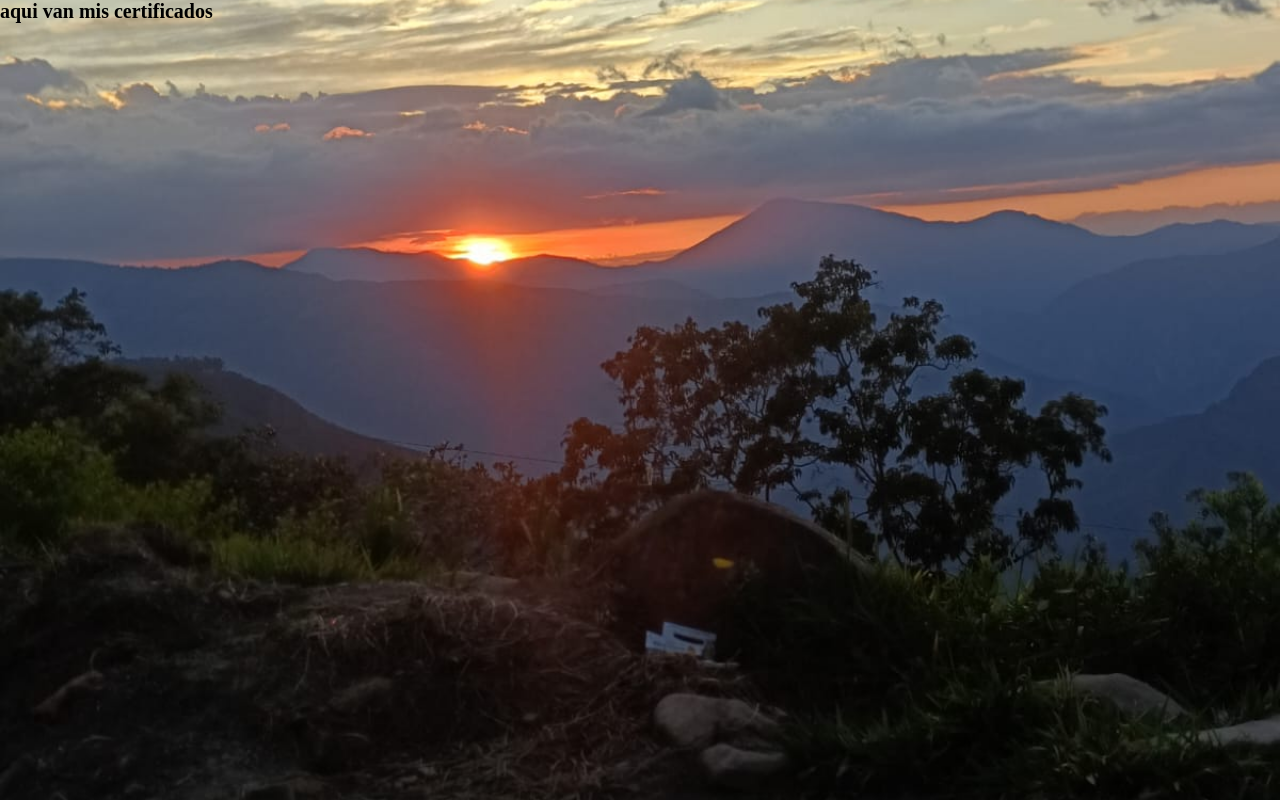
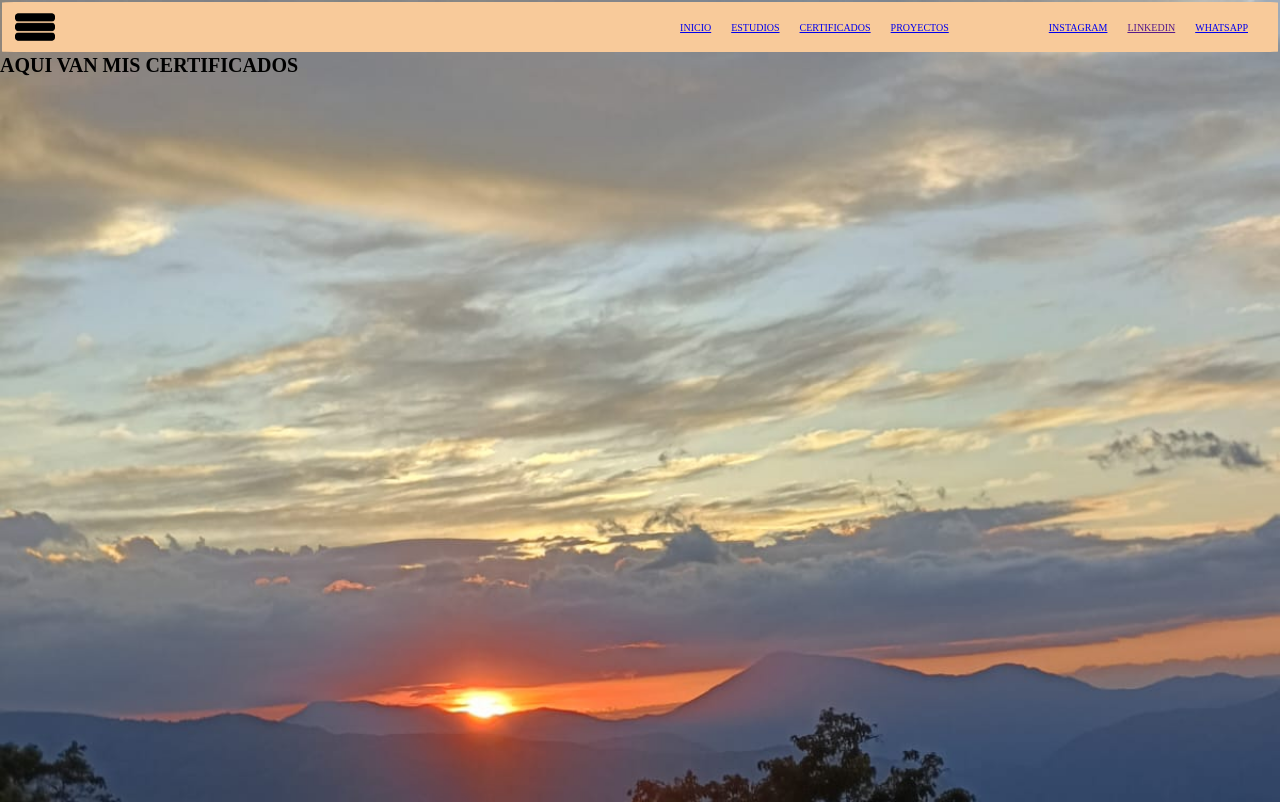
Before and after one commit to JoseDB475/PORTAFOLIO, a plain HTML site: page certificados.html in a window 1280 px wide. Drawn offline with Linux system fonts and the light colour scheme.

Commit message:
avance portafolio 17 marzo

```diff
--- a/certificados.css
+++ b/certificados.css
@@ -0,0 +1,51 @@
+* {
+    margin: 0;
+    padding: 0;
+    box-sizing: 0;
+}
+
+header {
+    background-color: rgb(248, 202, 154);
+    padding: 10px;
+    height: 50px;
+    margin: 0.2rem;
+    border-radius: 1%;
+    display: flex;
+    /* este atributo sirve para separ elementos en el eje  x */
+    justify-content: space-between;
+    /* este atributo centra en el eje y */
+    align-items: center;
+}
+
+.menu__list{
+         display: flex;
+         gap: 20px;
+
+}
+
+.titulo_principal {
+    text-wrap: balance;
+    text-align: center;
+    font-family: Georgia, 'Times New Roman', Times, serif;
+    color: rgb(234, 240, 233);
+}
+
+.menu_logo{
+    display: flex;
+    height: 40px;
+    width: 2rem;
+    margin: 3.1rem;
+    margin-left: 0.3rem;
+}
+
+.menu_navegacion{
+    display:flex;
+    gap: 100px;
+    color: aliceblue;
+    margin-right:2rem;
+
+}
+.menu__list{
+    /* este atributo sirve para quitarle los puntos a las listas */
+    list-style: none;
+}
--- a/certificados.html
+++ b/certificados.html
@@ -12,7 +12,38 @@
 
 <body>
 
-    <h1>aqui van mis certificados</h1>
+
+    <header>
+
+        <div>
+            <a href="" class="menu_logo"><img src="menu.png" alt="menu"></a>
+        </div>
+
+        <nav class="menu_navegacion">
+
+            <ul class="menu__list">
+
+                <a href="#"><li class="INICIO">INICIO</li></a>
+                <a href="estudios.html"><li class="ESTUDIOS">ESTUDIOS</li></a>
+                <a href="certificados.html"><li class="certificados">CERTIFICADOS</li></a>
+                <a href="proyectos.html"><li class="proyectos">PROYECTOS</li></a>
+
+            </ul>
+
+            <ul class="menu__list">
+
+                <a href="https://www.instagram.com/bmwcasivuela?utm_source=qr&igsh=aDB1NXYyMTd3MDNt"><li class="instagram">INSTAGRAM</li></a>
+                <a href=""><li class="linkedin">LINKEDIN</li></a>
+                <a href="https://wa.me/573193405515"><li class="whatsapp">WHATSAPP</li></a>
+
+            </ul>
+        </nav>
+
+    </header>
+
+    <Main>
+        <H1>AQUI VAN MIS CERTIFICADOS</H1>
+    </Main>
 
 </body>
 </html>
--- a/estudios.css
+++ b/estudios.css
@@ -0,0 +1,51 @@
+* {
+    margin: 0;
+    padding: 0;
+    box-sizing: 0;
+}
+
+header {
+    background-color: rgb(248, 202, 154);
+    padding: 10px;
+    height: 50px;
+    margin: 0.2rem;
+    border-radius: 1%;
+    display: flex;
+    /* este atributo sirve para separ elementos en el eje  x */
+    justify-content: space-between;
+    /* este atributo centra en el eje y */
+    align-items: center;
+}
+
+.menu__list{
+         display: flex;
+         gap: 20px;
+
+}
+
+.titulo_principal {
+    text-wrap: balance;
+    text-align: center;
+    font-family: Georgia, 'Times New Roman', Times, serif;
+    color: rgb(234, 240, 233);
+}
+
+.menu_logo{
+    display: flex;
+    height: 40px;
+    width: 2rem;
+    margin: 3.1rem;
+    margin-left: 0.3rem;
+}
+
+.menu_navegacion{
+    display:flex;
+    gap: 100px;
+    color: aliceblue;
+    margin-right:2rem;
+
+}
+.menu__list{
+    /* este atributo sirve para quitarle los puntos a las listas */
+    list-style: none;
+}
--- a/proyectos.css
+++ b/proyectos.css
@@ -0,0 +1,51 @@
+* {
+    margin: 0;
+    padding: 0;
+    box-sizing: 0;
+}
+
+header {
+    background-color: rgb(248, 202, 154);
+    padding: 10px;
+    height: 50px;
+    margin: 0.2rem;
+    border-radius: 1%;
+    display: flex;
+    /* este atributo sirve para separ elementos en el eje  x */
+    justify-content: space-between;
+    /* este atributo centra en el eje y */
+    align-items: center;
+}
+
+.menu__list{
+         display: flex;
+         gap: 20px;
+
+}
+
+.titulo_principal {
+    text-wrap: balance;
+    text-align: center;
+    font-family: Georgia, 'Times New Roman', Times, serif;
+    color: rgb(234, 240, 233);
+}
+
+.menu_logo{
+    display: flex;
+    height: 40px;
+    width: 2rem;
+    margin: 3.1rem;
+    margin-left: 0.3rem;
+}
+
+.menu_navegacion{
+    display:flex;
+    gap: 100px;
+    color: aliceblue;
+    margin-right:2rem;
+
+}
+.menu__list{
+    /* este atributo sirve para quitarle los puntos a las listas */
+    list-style: none;
+}
```
Also changed, not shown: estudios.html (+31 -1 lines), index.html (+2 -2 lines), instagram.html (deleted, +0 -14 lines), linkedin.html (deleted, +0 -16 lines), proyectos.html (+31 -1 lines).
